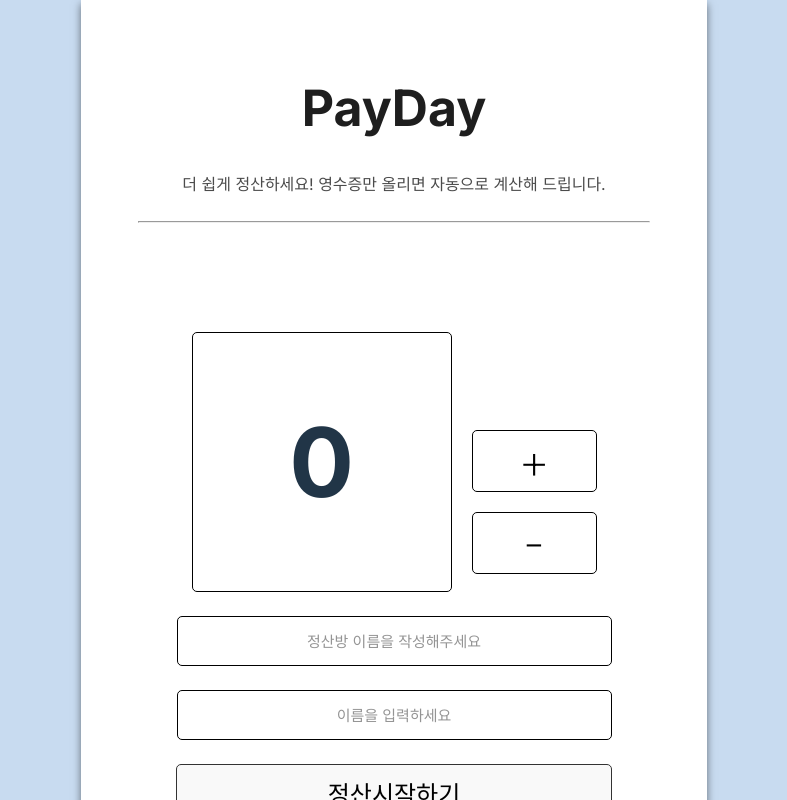
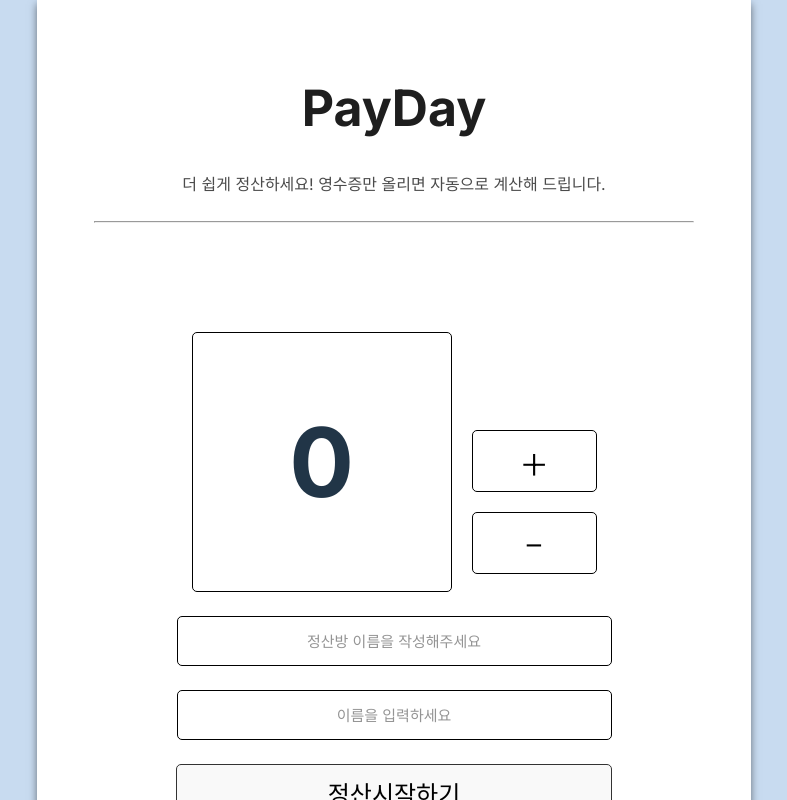
Before and after one commit to project-3-payday-SKshieldus/payday_react, a React (Vite) app: page / in a window 1280 px wide. Shown: the top 800 px of the page, without its empty margins (246-1033 px from the left). Built offline with nearby package versions, Linux system fonts and the light colour scheme.

Commit message:
영수증 설명 위치 고정 수정

```diff
--- a/src/component/Receipt.css
+++ b/src/component/Receipt.css
@@ -22,4 +22,6 @@ font-size: 16px;
     font-weight: normal;
     color: #4B4B4B;
     padding: 0px 44px 0 44px;
+    width: 600px;
+    text-align: center;
 }
--- a/src/component/Receipt.jsx
+++ b/src/component/Receipt.jsx
@@ -5,8 +5,10 @@ const Receipt = ({ children, explanation }) => {
   return (
     <div className="receipt">
       <h1 className='app-name'>PayDay</h1>
-      {explanation && <p className='explanation'>{explanation}</p>}
-      <hr></hr>
+      <p className='explanation' style={{ visibility: explanation ? 'visible' : 'hidden' }}>
+        {explanation || ' '}
+      </p>
+      <hr />
       {children}
     </div>
   );
@@ -15,9 +17,10 @@ const Receipt = ({ children, explanation }) => {
 Receipt.propTypes = {
     children: PropTypes.node,
     explanation: PropTypes.string,
-  };
-  Receipt.defaultProps = {
+};
+
+Receipt.defaultProps = {
     explanation: null,
-  };
+};
 
 export default Receipt;
```
Lines whose indentation alone changed are shown as unchanged.
